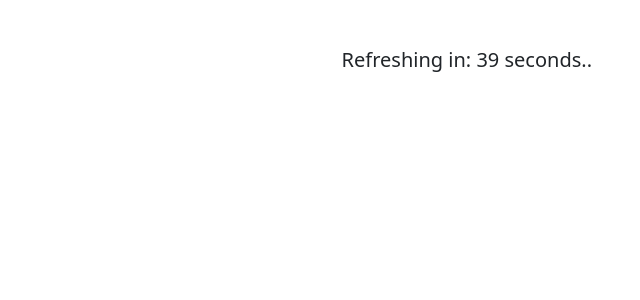
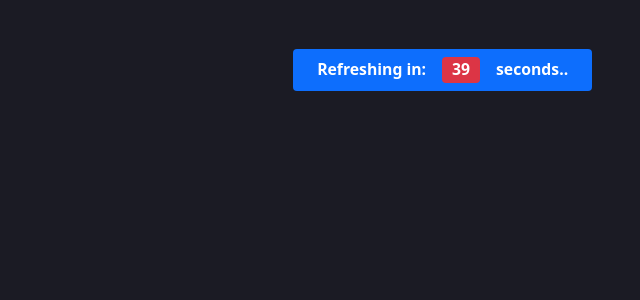
Before and after one commit to Augustomn91/health-check, a Django app: template health_check/templates/health_check/healthcheck.html in a window 1280 px wide. Shown: the top 300 px of the page, without its empty margins (640-1280 px from the left). Run offline with Django 4.2, Linux system fonts and the light colour scheme; the template is opened without the code that fills it, so the values that code supplies are empty; some libraries are stand-ins or nearby versions.

Commit message:
add(refreshing):
Adicionando refresh automático.

```diff
--- a/health_check/templates/health_check/healthcheck.html
+++ b/health_check/templates/health_check/healthcheck.html
@@ -9,12 +9,20 @@
         rel="stylesheet" integrity="sha384-1BmE4kWBq78iYhFldvKuhfTAU6auU8tT94WrHftjDbrCEXSU1oBoqyl2QvZ6jIW3"
         crossorigin="anonymous">
 </head>
-<body>
+<body style="background-color: #1b1b24">
 
+
+    <!--style to reload page-->
     <div class="d-flex flex-row-reverse m-5">
-        <h5>Refreshing in: <label>45</label> seconds..</h5>
+        <h3 ><span class="badge text-light bg-primary">
+            <span class="badge ">Refreshing in:</span>
+            <label class="badge bg-danger">45</label>
+            <span class="badge">seconds..</span></span>
+        </h3>
     </div>
 
+
+    <!--script to reload page-->
     <script>
         let counter = 44;
         setInterval(() => {
```
